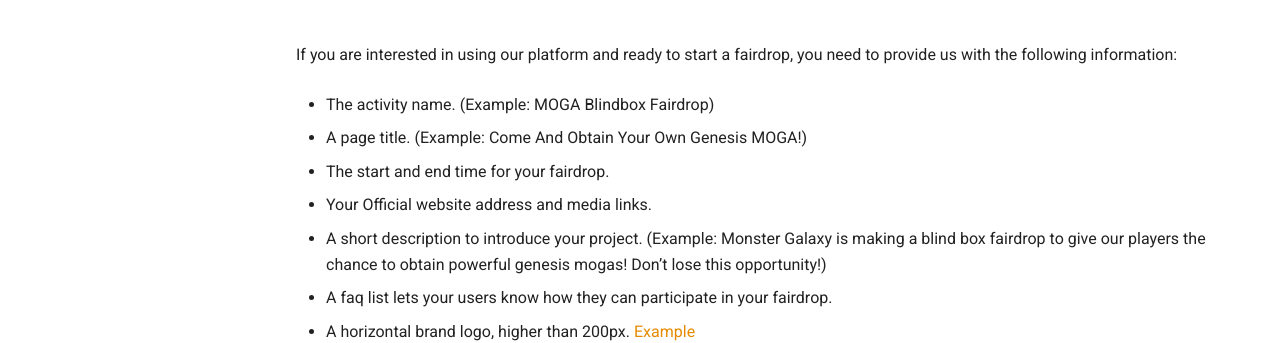
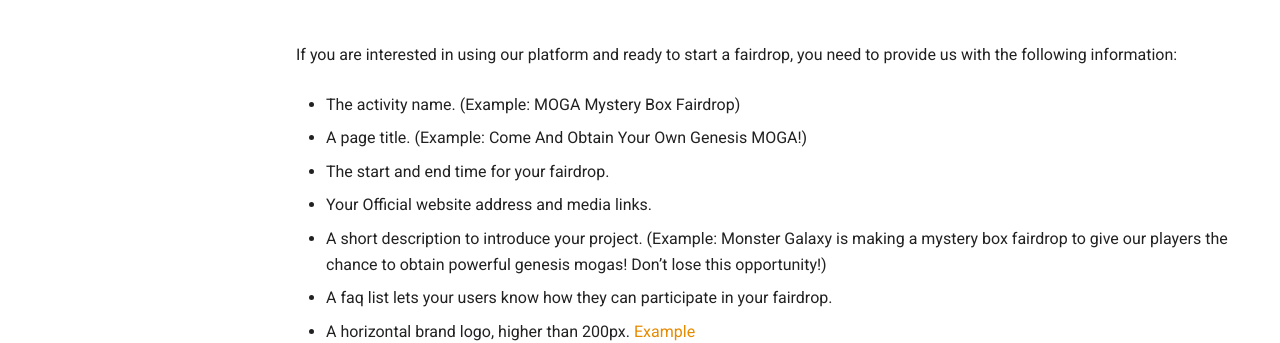
Before and after one commit to automata-network/docs, an MkDocs documentation site: the page built from docs/nftfair/introduction.md, in a window 1280 px wide and 900 px high, scrolled down 1814 px. Shown: the part 165-508 px from the top of the window. Built offline with MkDocs 1.6.1 and Material for MkDocs 9.7.7, drawn with Linux system fonts in a browser that asks for light colours; nearby versions of some CDN libraries; comment, search, counter and statistics services are not loaded.

Commit message:
fix term blind box

```diff
--- a/docs/nftfair/introduction.md
+++ b/docs/nftfair/introduction.md
@@ -58,7 +58,7 @@
 
 If you are interested in using our platform and ready to start a fairdrop, you need to provide us with the following information:
 
-- The activity name. (Example: MOGA Blindbox Fairdrop)
+- The activity name. (Example: MOGA Mystery Box Fairdrop)
 
 - A page title. (Example: Come And Obtain Your Own Genesis MOGA!)
 
@@ -66,7 +66,7 @@
 
 - Your Official website address and media links.
 
-- A short description to introduce your project. (Example: Monster Galaxy is making a blind box fairdrop to give our players the chance to obtain powerful genesis mogas! Don’t lose this opportunity!)
+- A short description to introduce your project. (Example: Monster Galaxy is making a mystery box fairdrop to give our players the chance to obtain powerful genesis mogas! Don’t lose this opportunity!)
 
 - A faq list lets your users know how they can participate in your fairdrop.
 
```
